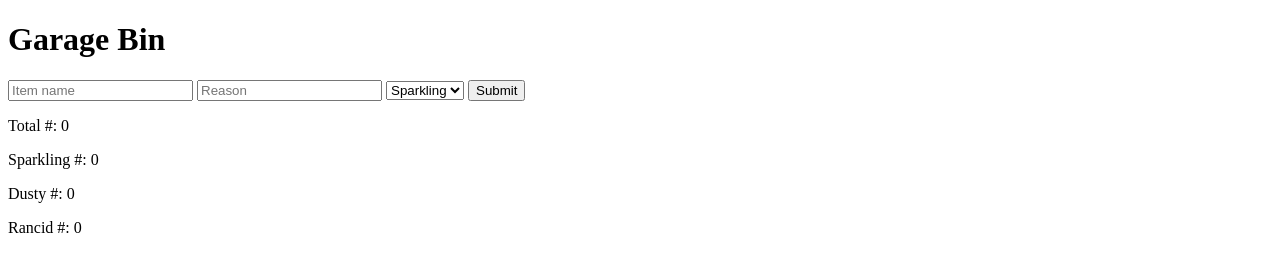
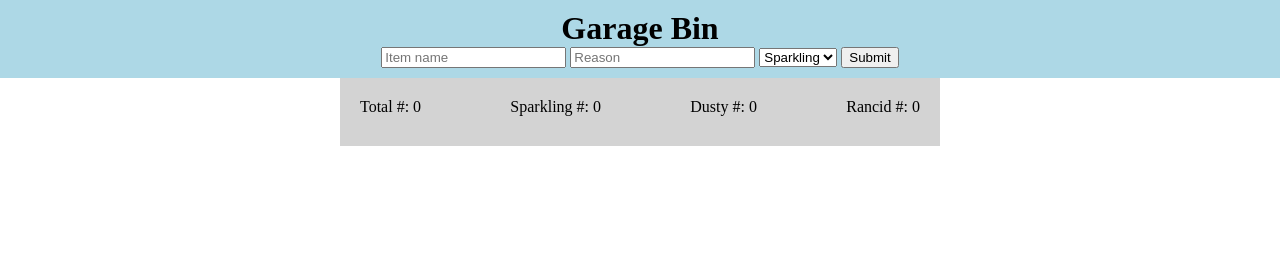
Before and after one commit to jsullivan5/Garage-Bin, a website: page public/index.html in a window 1280 px wide. Drawn offline with nearby package versions, Linux system fonts and the light colour scheme; no server answers.

Commit message:
Add basic styling

```diff
--- a/public/index.html
+++ b/public/index.html
@@ -23,11 +23,13 @@
         </form>
       </section>
     </header>
-    <main id="item-count">
-      <p>Total #: <span id="total-count">0</span></p>
-      <p>Sparkling #: <span id="Sparkling-count">0</span></p>
-      <p>Dusty #: <span id="Dusty-count">0</span></p>
-      <p>Rancid #: <span  id="Rancid-count">0</span></p>
+    <main>
+      <section id="item-count">
+        <p>Total #: <span id="total-count">0</span></p>
+        <p>Sparkling #: <span id="Sparkling-count">0</span></p>
+        <p>Dusty #: <span id="Dusty-count">0</span></p>
+        <p>Rancid #: <span  id="Rancid-count">0</span></p>
+      </section>
       <section id="garage-door">
       </section>
     </main>
--- a/public/styles.css
+++ b/public/styles.css
@@ -1,3 +1,33 @@
+* {
+  margin: 0;
+  box-sizing: border-box;
+}
+
+header {
+  background-color: lightblue;
+  text-align: center;
+  padding: 10px;
+}
+
+main {
+  width: 600px;
+  margin: 0 auto;
+  background-color: lightgray;
+  padding: 20px;
+}
+
+#item-count {
+  display: flex;
+  justify-content: space-between;
+  align-items: center;
+  margin-bottom: 10px;
+}
+
+.item-card {
+  border: 1px solid black;
+  padding: 5px;
+}
+
 .hidden {
   display: none;
 }
```
